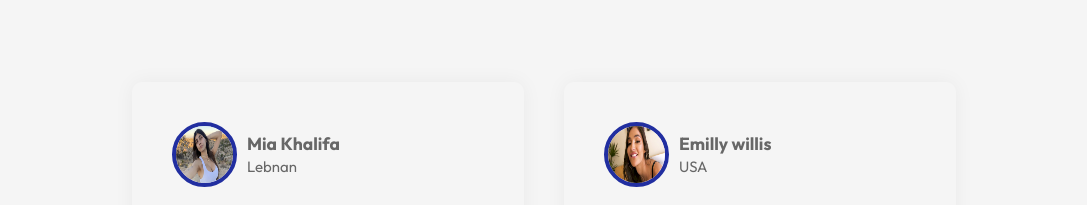
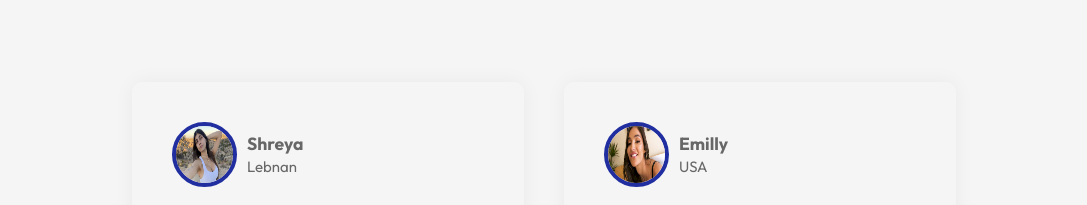
Before and after one commit to Sachin-God/University-website-Clone, a React (Vite) app: page / in a window 1280 px wide. Shown: the part 2340-2545 px from the top of the page, without its empty margins (96-1183 px from the left). Built offline with nearby package versions, Linux system fonts and the light colour scheme.

Commit message:
Update Testimonials.jsx

```diff
--- a/src/components/testimonials/Testimonials.jsx
+++ b/src/components/testimonials/Testimonials.jsx
@@ -37,7 +37,7 @@ const Testimonials = () => {
                     <div className='user-info'>
                         <img src={user1} />
                         <div>
-                            <h3>Mia Khalifa</h3>
+                            <h3>Shreya</h3>
                             <span>Lebnan</span>
                         </div>
                     </div>
@@ -50,7 +50,7 @@ const Testimonials = () => {
                     <div className='user-info'>
                         <img src={user2} />
                         <div>
-                            <h3>Emilly willis</h3>
+                            <h3>Emilly</h3>
                             <span>USA</span>
                         </div>
                     </div>
@@ -63,7 +63,7 @@ const Testimonials = () => {
                     <div className='user-info'>
                         <img src={user3} />
                         <div>
-                            <h3>Jhonny Sinns</h3>
+                            <h3>Jhon</h3>
                             <span>USA</span>
                         </div>
                     </div>
```
